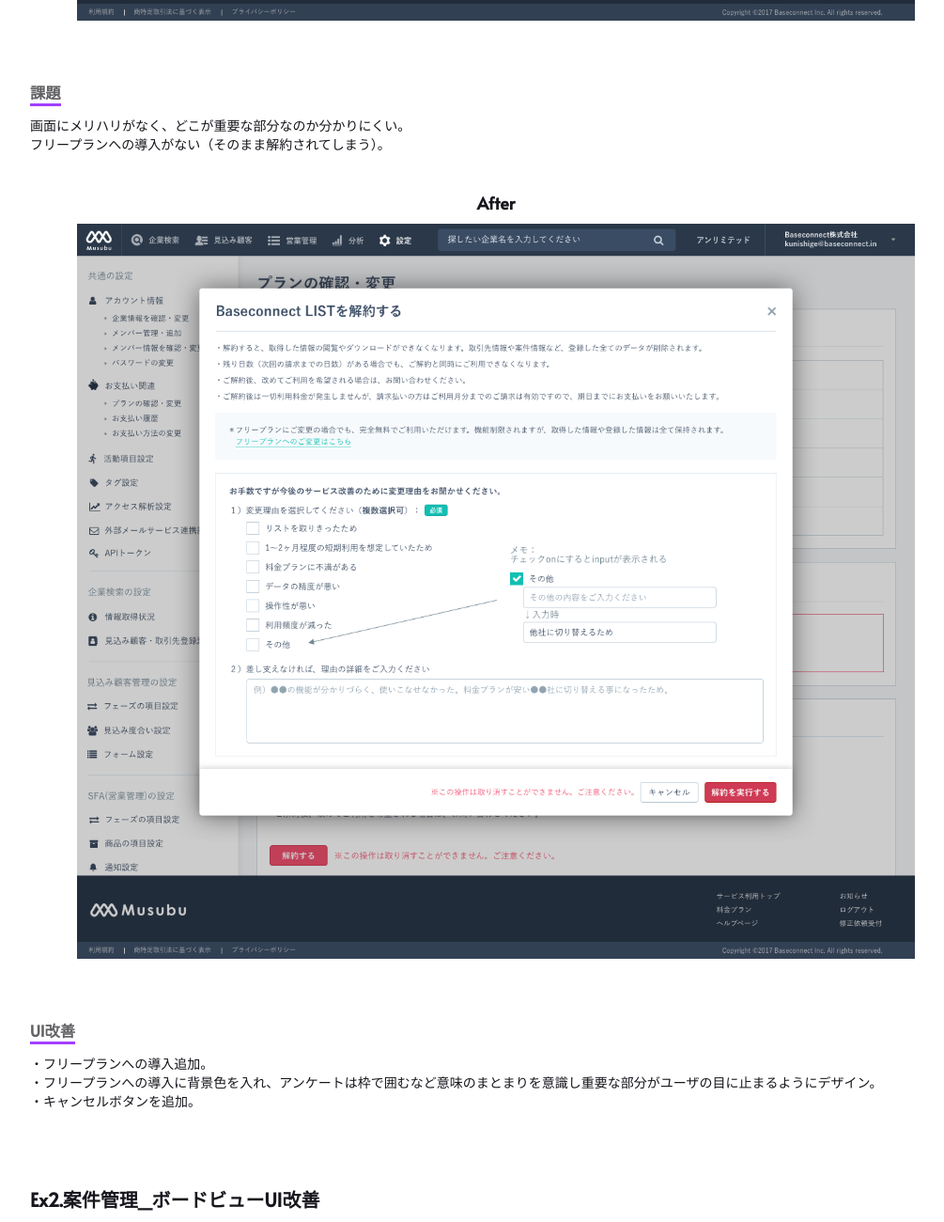
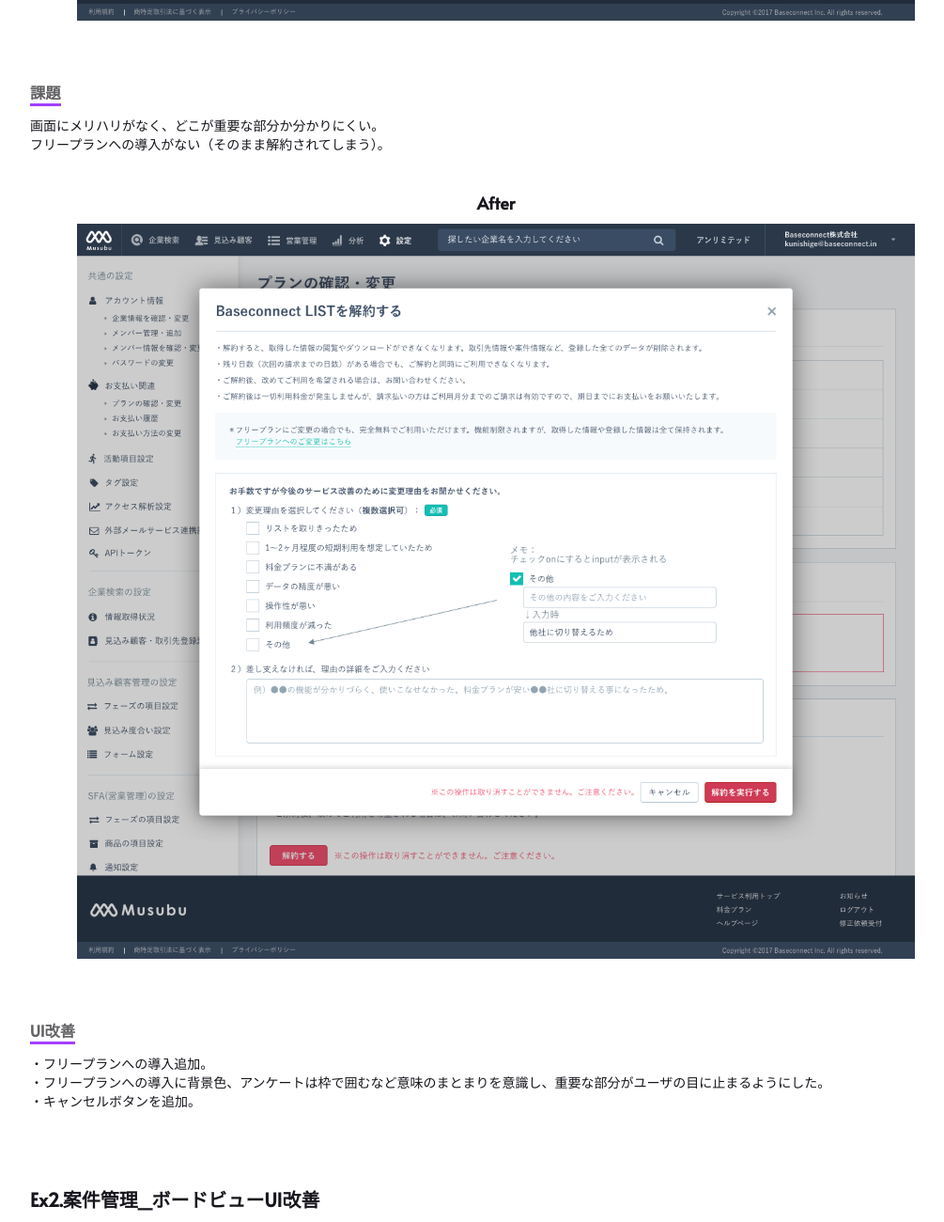
Before and after one commit to iyng-sa/portfolio, a plain HTML site: page works_list.html in a window 1280 px wide. Shown: the part 3220-4520 px from the top of the page at 94% size, without its empty margins (112-1117 px from the left). Drawn offline with nearby package versions, Linux system fonts and the light colour scheme; some packages are replaced by stand-ins of ours.

Commit message:
微調整

```diff
--- a/works_list.html
+++ b/works_list.html
@@ -141,7 +141,7 @@
 
 		<h3>課題</h3>
 		<p>
-			画面にメリハリがなく、どこが重要な部分なのか分かりにくい。<br>
+			画面にメリハリがなく、どこが重要な部分か分かりにくい。<br>
 			フリープランへの導入がない（そのまま解約されてしまう）。<br>
 		</p>
 		<div class="center mt-40 mb-40">
@@ -153,7 +153,7 @@
 		<h3>UI改善</h3>
 		<p class="mb-80">
 			・フリープランへの導入追加。<br>
-			・フリープランへの導入に背景色を入れ、アンケートは枠で囲むなど意味のまとまりを意識し重要な部分がユーザの目に止まるようにデザイン。<br>
+			・フリープランへの導入に背景色、アンケートは枠で囲むなど意味のまとまりを意識し、重要な部分がユーザの目に止まるようにした。<br>
 			・キャンセルボタンを追加。<br>
 		</p>
 
```
